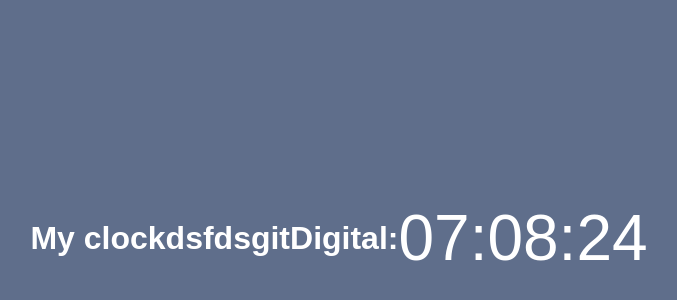
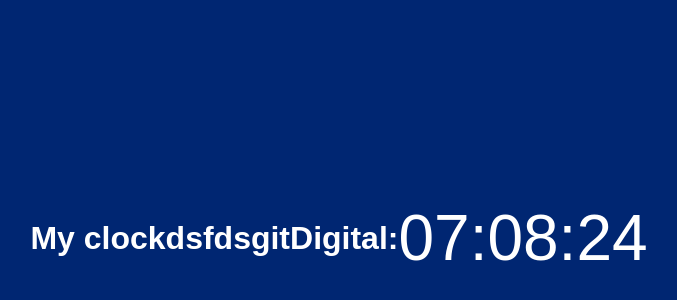
Before and after one commit to QuocTien0211/clock-local, a plain HTML site: page index.html in a window 1280 px wide. Shown: the part 170-470 px from the top of the page, without its empty margins (301-978 px from the left). Drawn offline with Linux system fonts and the light colour scheme.

Commit message:
đoimaunen

```diff
--- a/style.css
+++ b/style.css
@@ -4,7 +4,7 @@ body {
   align-items: center;
   height: 100vh;
   font-family: Arial, sans-serif;
-  background-color: #5f6e8b;
+  background-color: #002672;
   color: white;
 }
 #clock {
```
